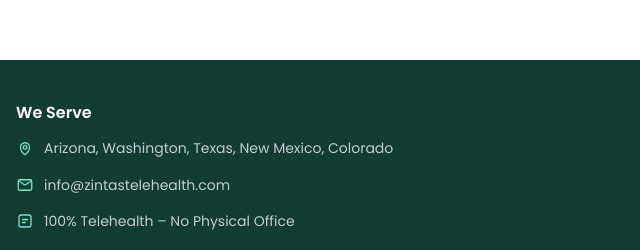
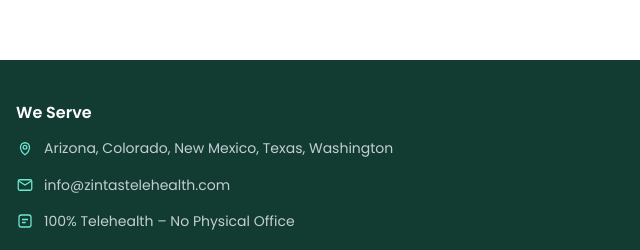
Before and after one commit to Zintas-Family-Clinic/Zintas-Clinic-Website, a plain HTML site: page index.html in a window 1280 px wide. Shown: the part 5067-5317 px from the top of the page, 640-1280 px from the left. Drawn offline with Linux system fonts and the light colour scheme.

Commit message:
Update index.html

```diff
--- a/index.html
+++ b/index.html
@@ -621,7 +621,7 @@
                 <path d="M12 21s-6-4.35-6-10a6 6 0 0112 0c0 5.65-6 10-6 10z"></path>
                 <circle cx="12" cy="11" r="2.5"></circle>
               </svg>
-              <span>Arizona, Washington, Texas, New Mexico, Colorado</span>
+              <span>Arizona, Colorado, New Mexico, Texas, Washington</span>
             </li>
             <li>
               <svg viewBox="0 0 24 24" aria-hidden="true">
```
